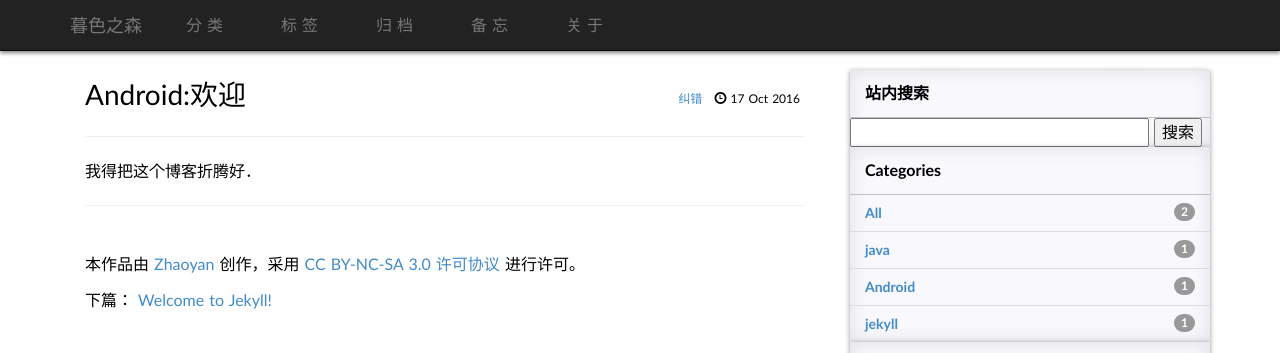
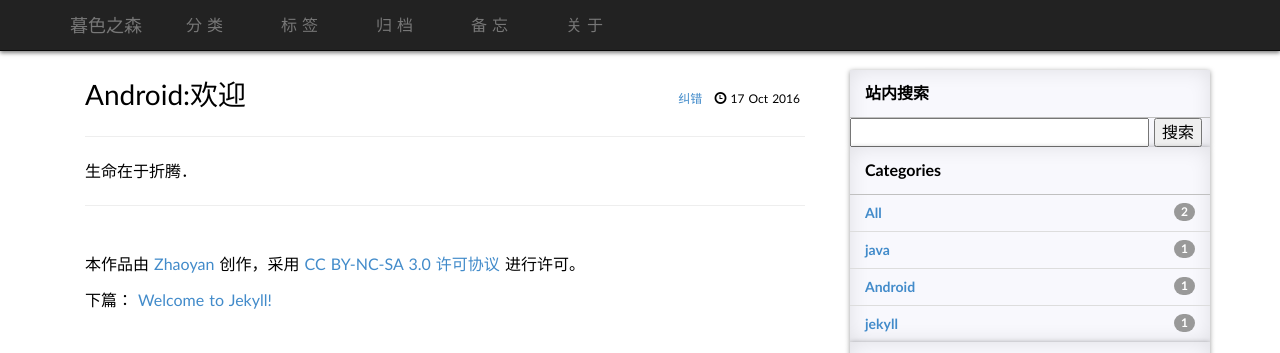
Before and after one commit to zhaoyan1994/timeMagician, a Jekyll site: the page built from _posts/2016-10-17-welcome-zhaoyan.md, in a window 1280 px wide. Shown: the top 353 px of the page. Built offline with Jekyll 4.4.1, drawn with Linux system fonts in a browser that asks for light colours; some web fonts are replaced; comment, search, counter and statistics services are not loaded.

Commit message:
2016-10-18-15:54

```diff
--- a/_posts/2016-10-17-welcome-zhaoyan.md
+++ b/_posts/2016-10-17-welcome-zhaoyan.md
@@ -5,4 +5,4 @@
 categories: java Android
 tags: Android开发
 ---
-我得把这个博客折腾好．
+生命在于折腾．
```
